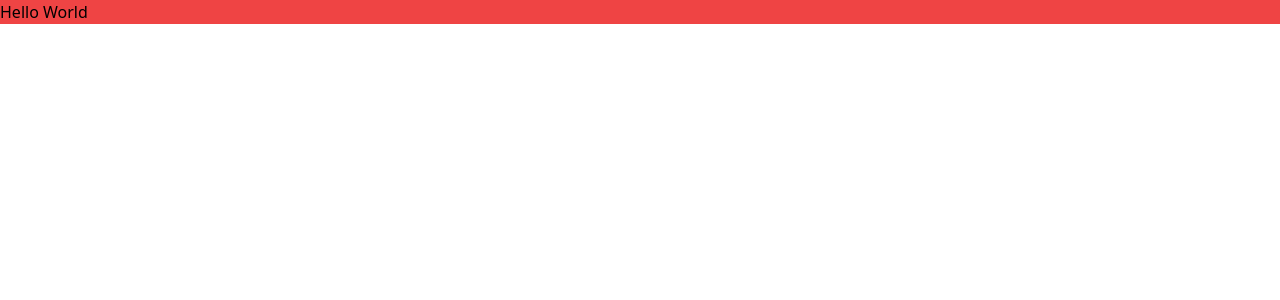
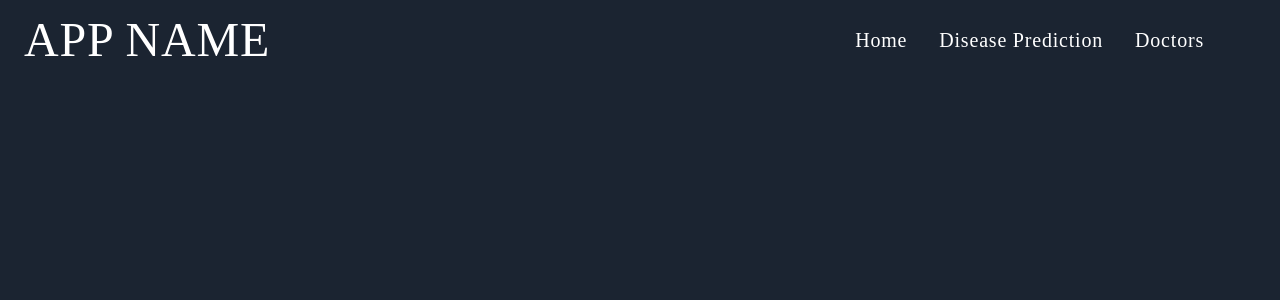
Before and after one commit to Harshal0902/Hackdemonium-2.0, a React (Create React App) app in the folder client/: page / in a window 1280 px wide. Shown: the top 300 px of the page. Built offline with nearby package versions, Linux system fonts and the light colour scheme.

Commit message:
✨ Add components

```diff
--- a/client/package.json
+++ b/client/package.json
@@ -8,6 +8,8 @@
     "@testing-library/user-event": "^13.5.0",
     "react": "^18.2.0",
     "react-dom": "^18.2.0",
+    "react-icons": "^4.4.0",
+    "react-router-dom": "^6.4.2",
     "react-scripts": "5.0.1",
     "web-vitals": "^2.1.4"
   },
--- a/client/src/App.js
+++ b/client/src/App.js
@@ -1,9 +1,11 @@
-function App() {
+import React from "react";
+import Main from "./container/Main";
+
+export default function App() {
+
   return (
-    <div className="bg-red-500">
-      Hello World
+    <div className="font-montserrat">
+        <Main />
     </div>
   );
 }
-
-export default App;
--- /dev/null
+++ b/client/src/components/Navbar.js
@@ -0,0 +1,84 @@
+import React from 'react'
+import { Link } from 'react-router-dom'
+import { HiOutlineMenuAlt3, HiX } from "react-icons/hi";
+
+export default function Navbar() {
+
+    const [showNavbar, setShowNavbar] = React.useState(false);
+
+    return (
+        <div >
+            <nav className="flex items-center py-2 flex-wrap px-4 text-fontColor tracking-wider">
+                <Link to="/"><span className="p-2 mr-4 inline-flex items-center text-4xl md:text-5xl cursor-pointer font-base text-white">APP NAME
+                </span></Link>
+                <button className="lg:hidden right-0 absolute md:px-8 px-6 mr-1 mb-1 ease-linear transition-all duration-150" type="button" onClick={() => setShowNavbar(true)} aria-hidden="false" aria-label="button">
+                    <HiOutlineMenuAlt3 className="h-7 w-7" aria-hidden="false" />
+                </button>
+                {showNavbar ? (
+                    <div>
+                        <div className=" flex overflow-x-hidden mx-4 md:mx-8 h-screen overflow-y-auto fixed inset-0 z-50 outline-none focus:outline-none md:hidden"
+                        >
+                            <div className="relative my-6 mx-auto w-screen">
+                                <div className="border-0 rounded-lg shadow-lg relative flex flex-col w-full bg-secondary outline-none focus:outline-none">
+                                    <div className="flex items-start justify-between p-5 border-solid rounded-t">
+                                        <Link activeClass="active" to="about" spy={true} smooth={true} offset={-150} duration={250}>
+                                            <div className="text-2xl font-base tracking-wide cursor-pointer">
+                                                APP NAME
+                                            </div>
+                                        </Link>
+
+                                        <button className="absolute right-6" onClick={() => setShowNavbar(false)} aria-hidden="false" aria-label="button">
+                                            <HiX className="h-7 w-7" aria-hidden="false" />
+                                        </button>
+
+                                    </div>
+
+                                    <div className="grid justify-center">
+                                        <div className="inline-flex w-64 h-1 bg-indigo-500 rounded-full"></div>
+                                    </div>
+
+                                    <div className="grid place-items-center text-xl py-2 gap-2 w-full mb-4"
+                                    >
+
+                                        <Link to="/">
+                                            <span className="lg:inline-flex px-3 mx-3 py-2 rounded items-center justify-center dark:hover:bg-navHover hover:bg-secondary cursor-pointer text-white">Home</span>
+                                        </Link>
+
+                                        <Link to="/disease">
+                                            <span className="lg:inline-flex px-3 mx-3 py-2 rounded items-center justify-center dark:hover:bg-navHover hover:bg-secondary cursor-pointer text-white">Disease Prediction</span>
+                                        </Link>
+
+                                        <Link to="/doctors">
+                                            <span className="lg:inline-flex px-3 mx-3 py-2 rounded items-center justify-center dark:hover:bg-navHover hover:bg-secondary cursor-pointer text-white">Doctors</span>
+                                        </Link>
+
+                                    </div>
+                                </div>
+                            </div>
+                        </div>
+
+                        <div className="opacity-25 fixed inset-0 z-40 h-screen bg-black md:hidden"></div>
+                    </div>
+                ) : null}
+
+                <div className="hidden top-navbar w-full lg:inline-flex lg:flex-grow lg:w-auto" >
+                    <div className="lg:inline-flex lg:flex-row lg:ml-auto lg:w-auto w-full text-xl lg:items-center items-start flex flex-col lg:h-auto space-x-2 mr-12" >
+
+                        <Link to="/">
+                            <span className="lg:inline-flex lg:w-auto w-full px-3 py-2 rounded items-center justify-center dark:hover:bg-navHover hover:bg-secondary cursor-pointer text-white">Home</span>
+                        </Link>
+
+                        <Link to="/disease">
+                            <span className="lg:inline-flex lg:w-auto w-full px-3 py-2 rounded items-center justify-center dark:hover:bg-navHover hover:bg-secondary cursor-pointer text-white">Disease Prediction</span>
+                        </Link>
+
+                        <Link to="/doctors">
+                            <span className="lg:inline-flex lg:w-auto w-full px-3 py-2 rounded items-center justify-center dark:hover:bg-navHover hover:bg-secondary cursor-pointer text-white">Doctors</span>
+                        </Link>
+
+                    </div>
+                </div>
+            </nav>
+        </div>
+    );
+}
--- /dev/null
+++ b/client/src/container/Main.js
@@ -0,0 +1,13 @@
+import { BrowserRouter, Routes, Route } from 'react-router-dom'
+import Navbar from '../components/Navbar';
+
+export default function Main() {
+    return (
+        <BrowserRouter>
+            <Navbar />
+            <Routes>
+                {/* <Route path="/" element={<Home />} /> */}
+            </Routes>
+        </BrowserRouter>
+    )
+}
--- a/client/src/index.css
+++ b/client/src/index.css
@@ -1,3 +1,14 @@
-@tailwind base;
-@tailwind components;
-@tailwind utilities;
+@import "tailwindcss/base";
+@import "tailwindcss/components";
+@import "tailwindcss/utilities";
+
+@import url("https://fonts.googleapis.com/css2?family=Montserrat&display=swap");
+
+* {
+  margin: 0px;
+  padding: 0px;
+}
+
+body {
+  background-color: #1b2431;
+}
```
Also changed, not shown: 1 other file (tests, documents, lock files or other folders).
